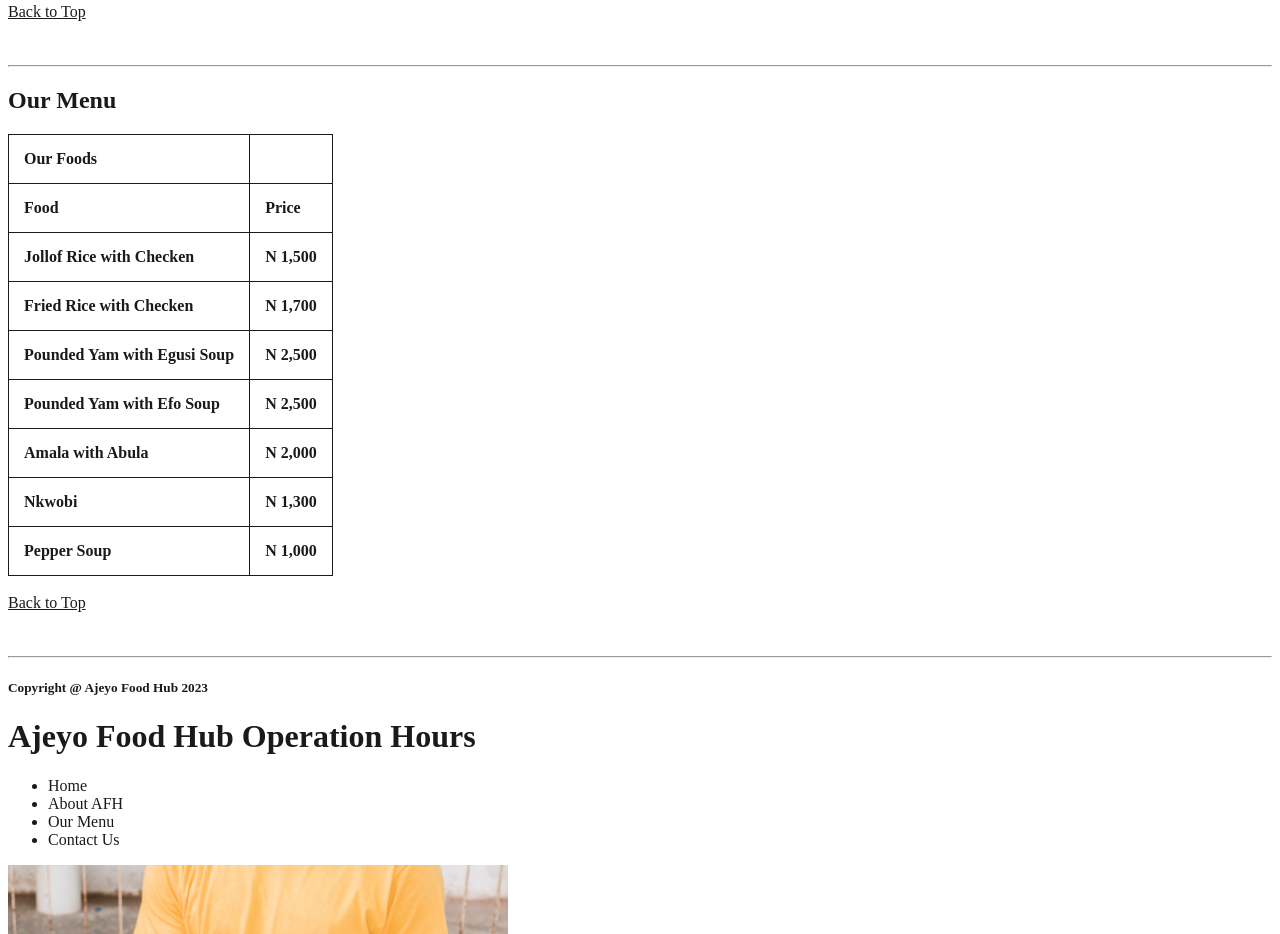
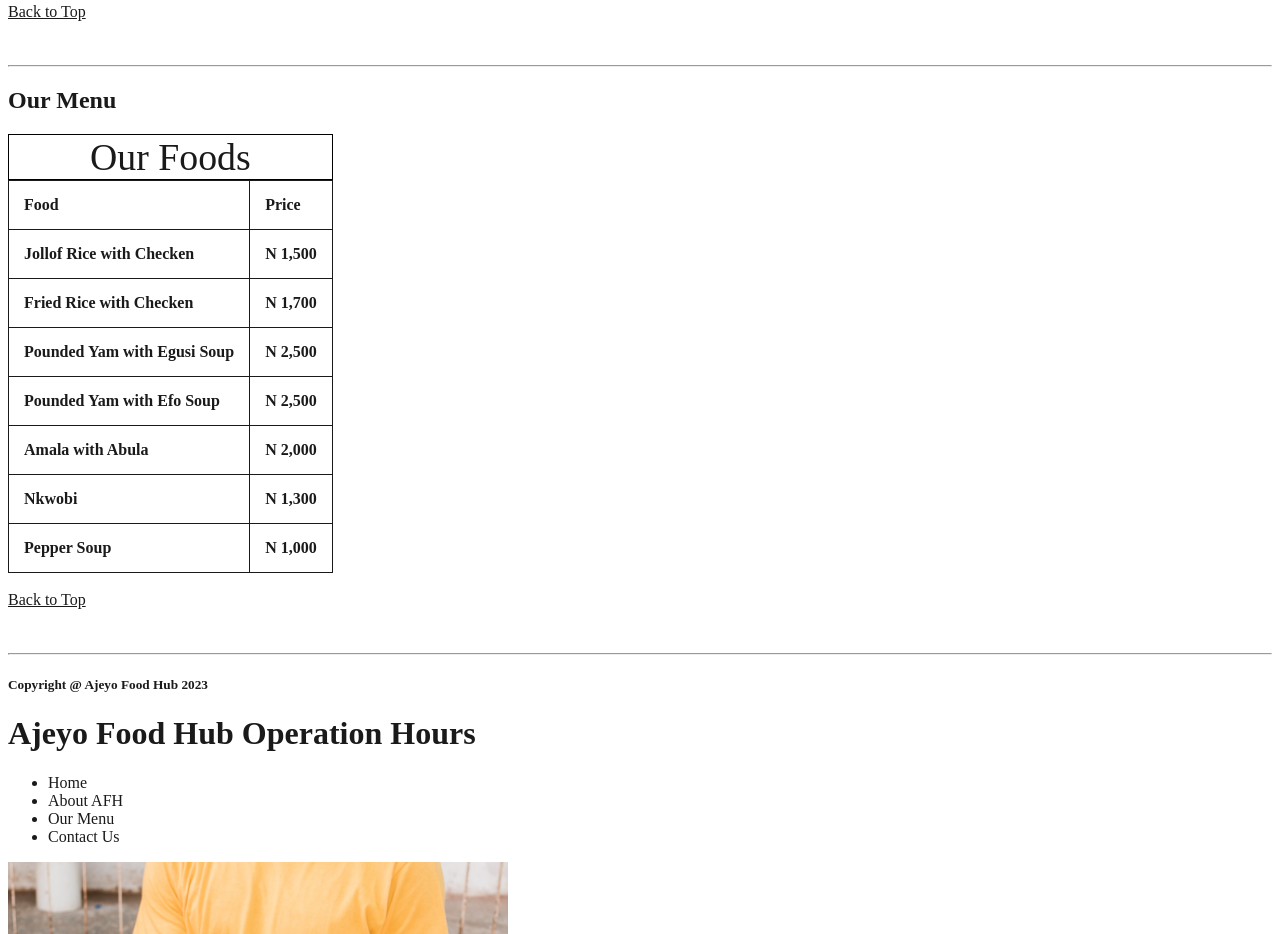
Before and after one commit to Muha-coder-dev/Ajeyo-APP, a plain HTML site: page index.html in a window 1280 px wide. Shown: the part 907-1841 px from the top of the page. Drawn offline with Linux system fonts and the light colour scheme.

Commit message:
made some changes

```diff
--- a/index.html
+++ b/index.html
@@ -81,9 +81,9 @@
     <!-- Page 2 -->
     <h2>Our Menu</h2>
     <table>
-      <tr>
-        <th>Our Foods</th>
-      </tr>
+    <caption>
+      Our Foods
+    </caption>
       <tr>
         <th>Food</th>
         <th>Price</th>
--- a/styles.css
+++ b/styles.css
@@ -68,3 +68,10 @@ width: 120px;
 cursor: pointer;
 background-color: lightgray;
 }
+caption{
+  caption-side: top;
+  font-size: 1cm;
+  font-weight: 400;
+  margin-bottom: none;
+  border: 1px solid black
+}
```
